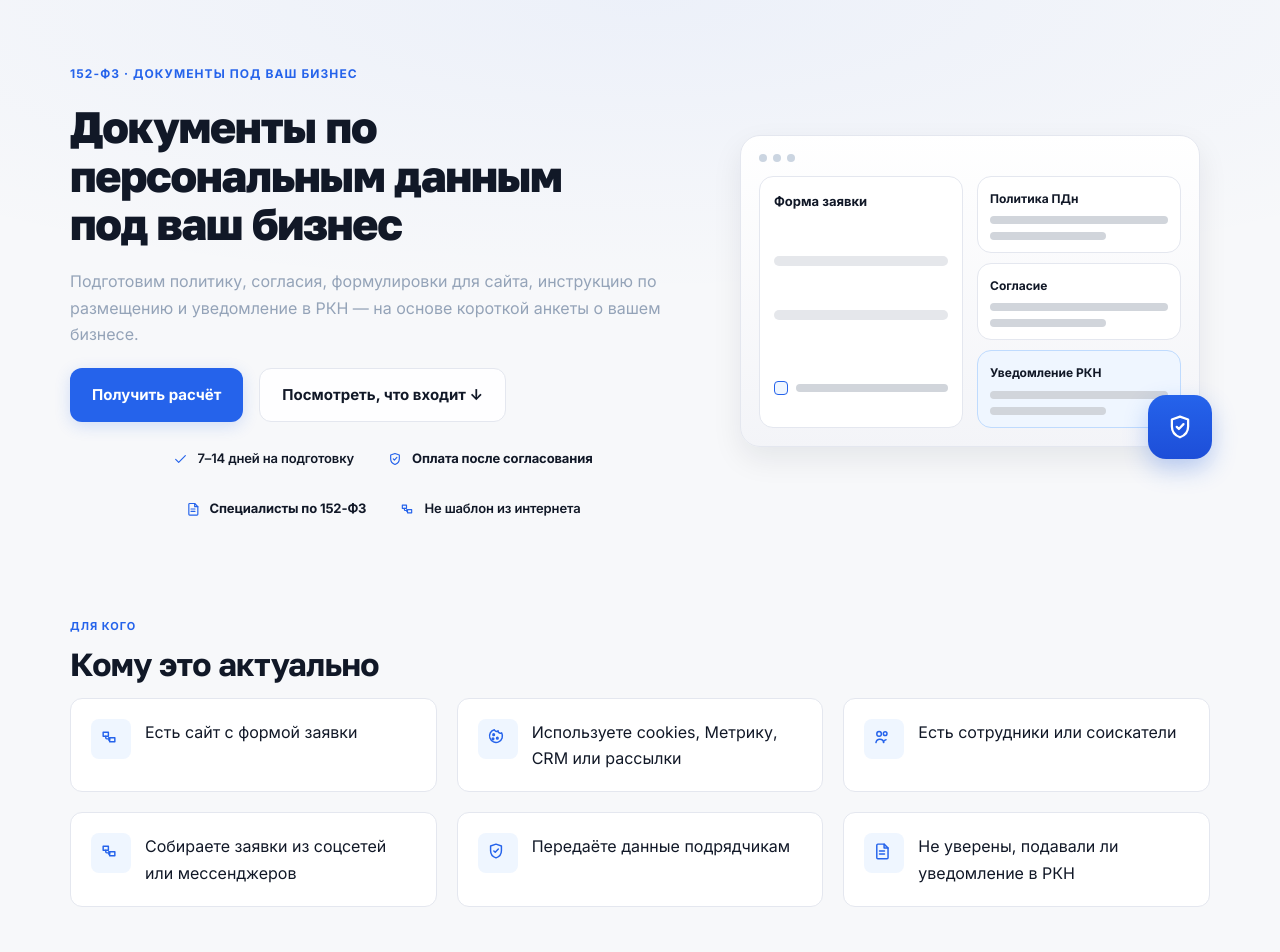
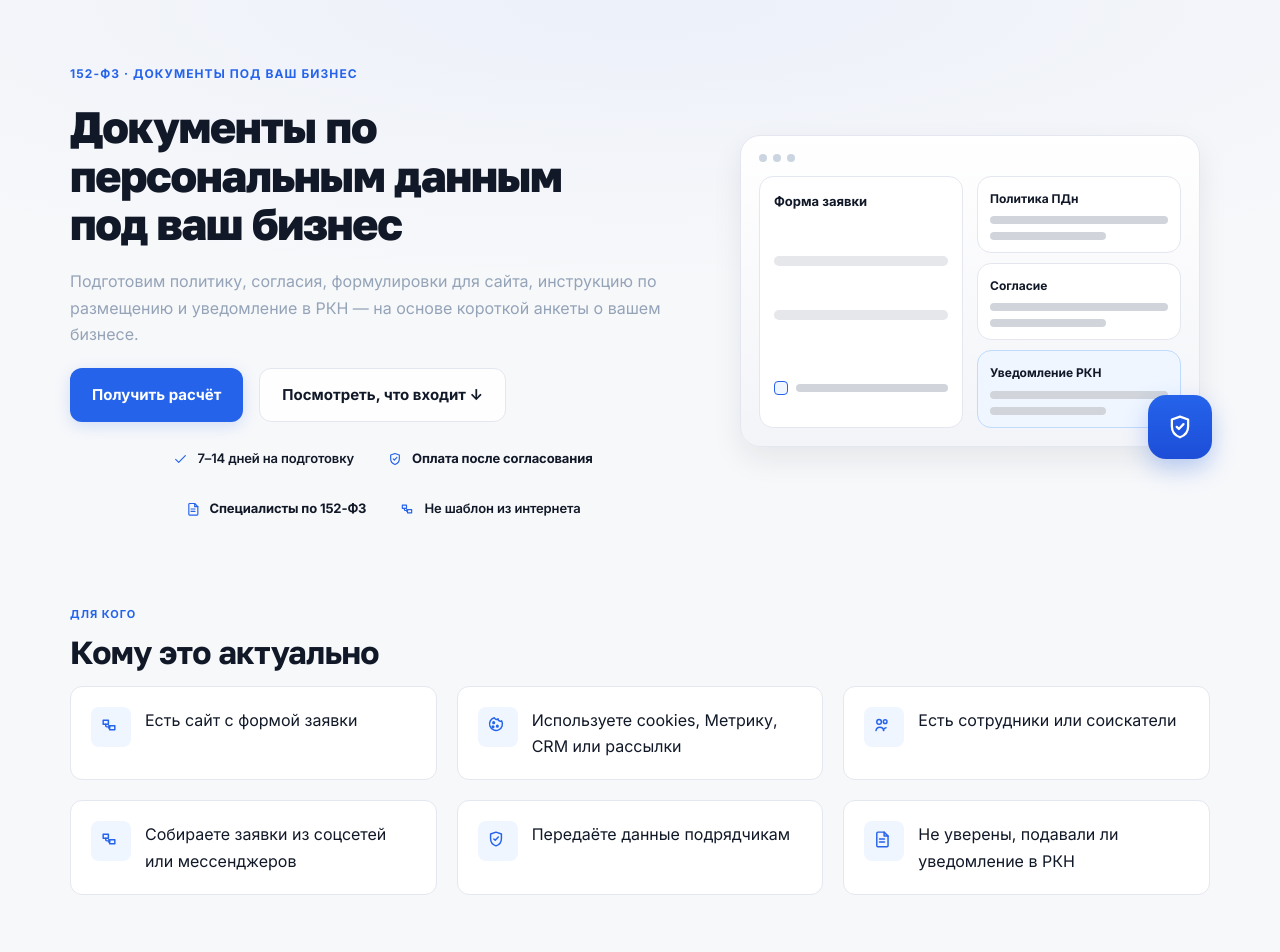
Before and after one commit to codesidevelopers-crypto/openclaw-sites, a Gatsby site in the folder pd-152-kit/: page / in a window 1280 px wide. Shown: the top 952 px of the page. Built offline with nearby package versions, Linux system fonts and the light colour scheme; Gatsby itself is replaced by a stand-in of ours.

Commit message:
fix(site): equalize section spacing rhythm

```diff
--- a/pd-152-kit/src/pages/index.tsx
+++ b/pd-152-kit/src/pages/index.tsx
@@ -813,12 +813,12 @@ const Container = styled.div<{ narrow?: boolean }>`
 `;
 
 const Section = styled.section`
-  padding-top: 28px;
-  padding-bottom: 28px;
+  padding-top: 40px;
+  padding-bottom: 40px;
 
   @media (max-width: 768px) {
-    padding-top: 24px;
-    padding-bottom: 24px;
+    padding-top: 32px;
+    padding-bottom: 32px;
   }
 `;
 
@@ -828,7 +828,7 @@ const TintSection = styled(Section)`
 
 const HeroSection = styled.section`
   min-height: auto;
-  padding: 64px 0 72px;
+  padding: 64px 0 48px;
   background-image: radial-gradient(ellipse 80% 50% at 50% 0%, rgba(37,99,235,.05) 0%, transparent 100%);
 
   @media (max-width: 768px) {
```
